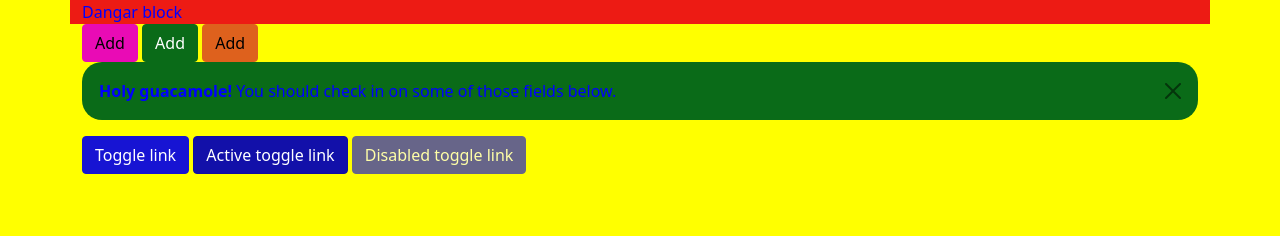
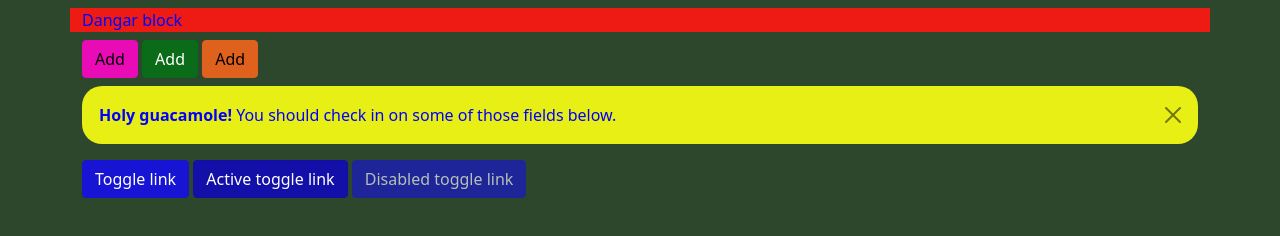
Before and after one commit to vanperstar/3.4-dars_bootstrap, a website: page index.html in a window 1280 px wide. Drawn offline with Linux system fonts and the light colour scheme.

Commit message:
bootstrap NPM

```diff
--- a/index.html
+++ b/index.html
@@ -9,13 +9,15 @@
 </head>
 <body>
     <div class="container">
-        <div class="row">
+        <div class="row mt-2 mb-2">
             <div class="col bg-qizil">Dangar block</div>
         </div>
-        <button class="btn btn-pushti">Add</button>
-        <button class="btn btn-yashil">Add</button>
-        <button class="btn btn-olovrang">Add</button>
-        <div class="alert alert-warning alert-dismissible fade show bg-yashil" role="alert">
+        <div class="mt-2 mb-2">
+            <button class="btn btn-pushti">Add</button>
+            <button class="btn btn-yashil">Add</button>
+            <button class="btn btn-olovrang">Add</button>
+        </div>
+        <div class="alert alert-warning alert-dismissible fade show bg-sariq" role="alert">
             <strong>Holy guacamole!</strong> You should check in on some of those fields below.
             <button type="button" class="btn-close" data-bs-dismiss="alert" aria-label="Close"></button>
           </div>
--- a/scss/_variables.scss
+++ b/scss/_variables.scss
@@ -1,4 +1,4 @@
-$body-bg:yellow;
+$body-bg:rgba(18, 49, 18, 0.889);
 $body-color: blue;
 
 $alert-border-radius: 20px;
```
Also changed, not shown: css/main.css, 2 other files.
